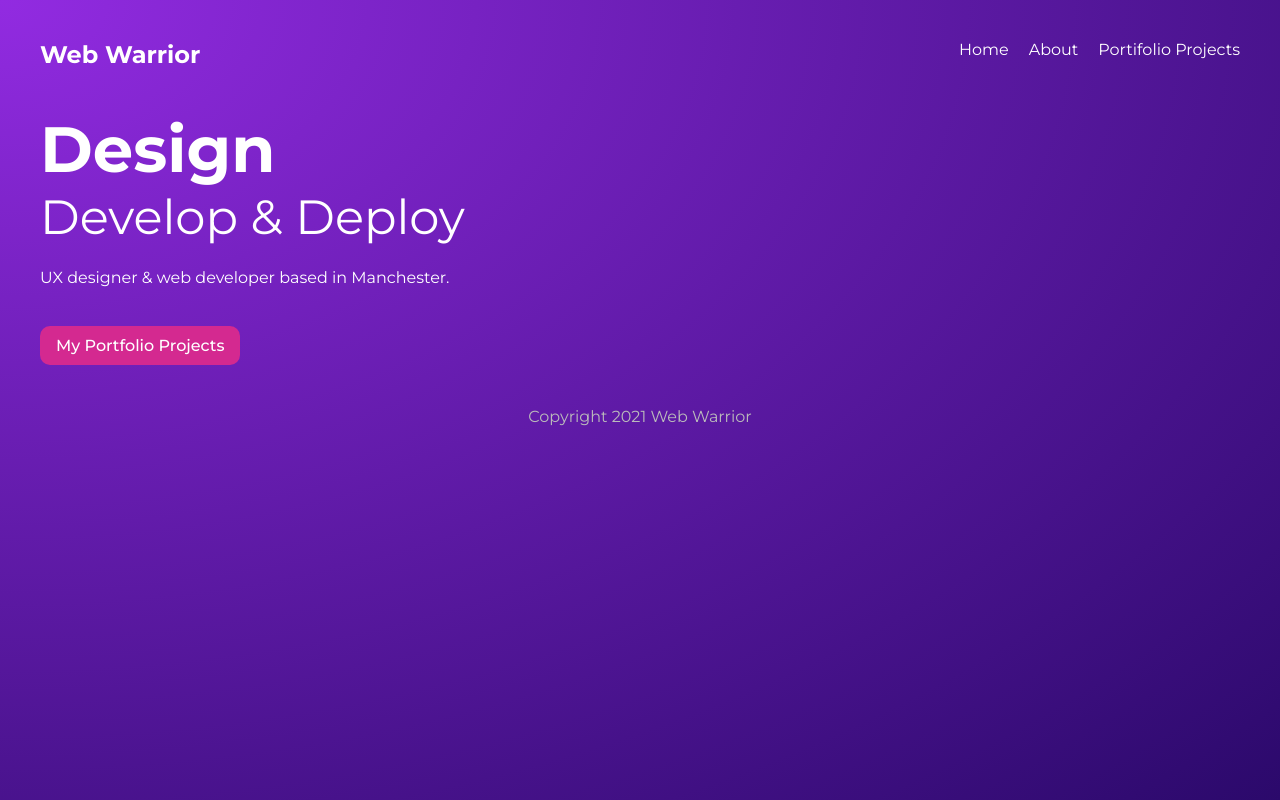
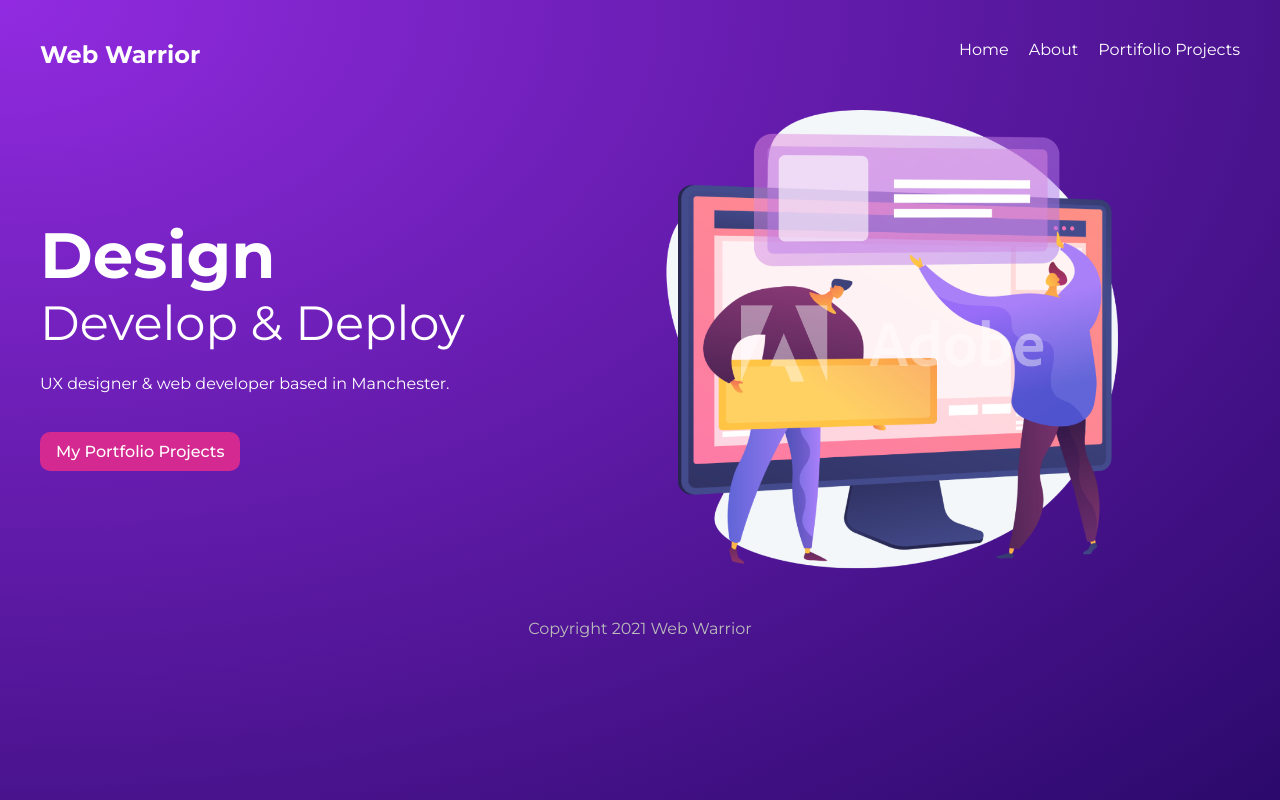
Before and after one commit to rlinsdev/Gatsby, a Gatsby site: page / in a window 1280 px wide. Built offline with nearby package versions, Linux system fonts and the light colour scheme; Gatsby itself is replaced by a stand-in of ours.

Commit message:
Static files with Gatsby

```diff
--- a/src/pages/index.js
+++ b/src/pages/index.js
@@ -14,6 +14,7 @@ export default function Home() {
           <p>UX designer & web developer based in Manchester.</p>
           <Link className={styles.btn} to="/projects">My Portfolio Projects</Link>
         </div>
+        <img src="/banner.png" alg="site banner" style={{maxWidth: '80%'}} />
       </section>
     </Layout>
   )
```
Also changed, not shown: static/banner.png (added).
